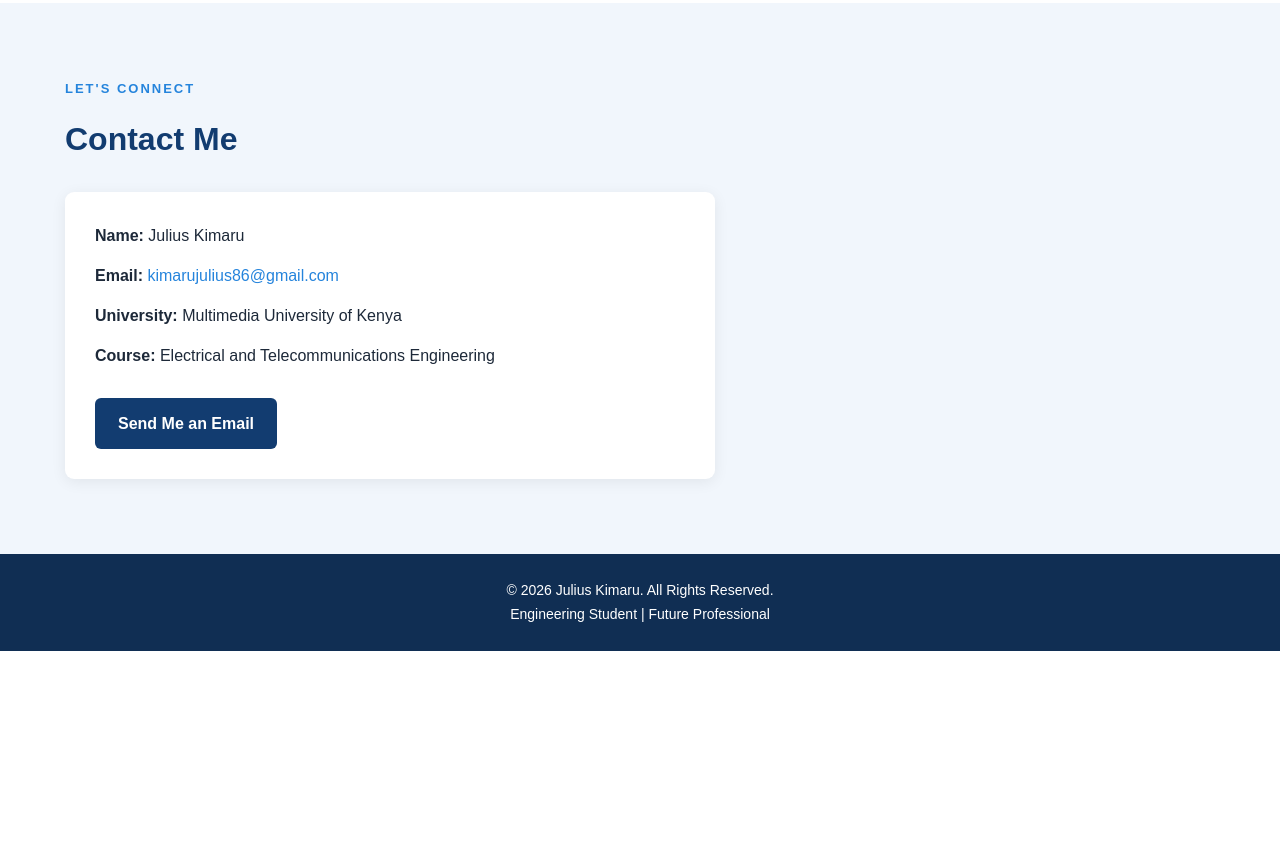
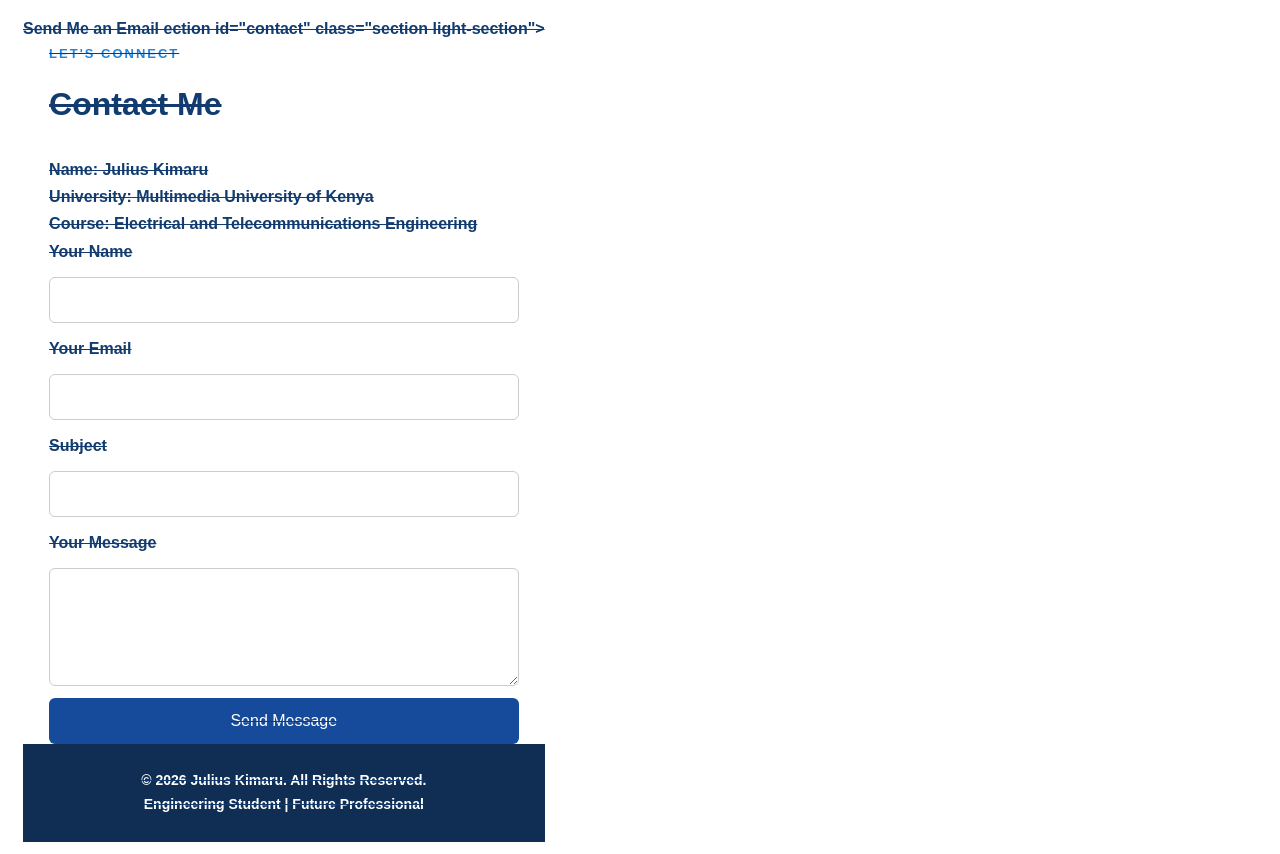
Before and after one commit to julius-kimaru/julius-kimaru.github.io, a plain HTML site: page index.html in a window 1280 px wide. Shown: the part 3344-4198 px from the top of the page. Before the commit the page ends 3995 px from the top, so only its background shows below. Drawn offline with Linux system fonts and the light colour scheme.

Commit message:
Add files via upload

```diff
--- a/index.html
+++ b/index.html
@@ -280,39 +280,42 @@
 
 
     <!-- CONTACT -->
-    <section id="contact" class="section light-section">
+   <s          class="btn primary-btn">
+                     Send Me an Email
+                </a>
+ection id="contact" class="section light-section">
         <div class="container">
 
             <p class="eyebrow">LET'S CONNECT</p>
             <h2 class="section-title">Contact Me</h2>
 
-            <div class="contact-card">
 
-                <p><strong>Name:</strong> Julius Kimaru</p>
+<div class="contact-card">
 
-                <p>
-                    <strong>Email:</strong>
-                    <a href="mailto:kimarujulius86@gmail.com">
-                        kimarujulius86@gmail.com
-                    </a>
-                </p>
+  <p><strong>Name:</strong> Julius Kimaru</p>
+  <p><strong>University:</strong> Multimedia University of Kenya</p>
+  <p><strong>Course:</strong> Electrical and Telecommunications Engineering</p>
 
-                <p>
-                    <strong>University:</strong>
-                    Multimedia University of Kenya
-                </p>
+  <form action="https://formspree.io/f/xyewdgjw" method="POST" class="contact-form">
 
-                <p>
-                    <strong>Course:</strong>
-                    Electrical and Telecommunications Engineering
-                </p>
+    <label for="name">Your Name</label>
+    <input type="text" id="name" name="name" required>
 
-                <a href="mailto:kimarujulius86@gmail.com"
-                    class="btn primary-btn">
-                    Send Me an Email
-                </a>
+    <label for="email">Your Email</label>
+    <input type="email" id="email" name="email" required>
 
-            </div>
+    <label for="subject">Subject</label>
+    <input type="text" id="subject" name="subject" required>
+
+    <label for="message">Your Message</label>
+    <textarea id="message" name="message" rows="5" required></textarea>
+
+    <button type="submit">Send Message</button>
+
+  </form>
+
+</div>
+
 
         </div>
     </section>
--- a/style.css
+++ b/style.css
@@ -357,31 +357,37 @@ a {
 
 /* CONTACT */
 
-.contact-card {
-    max-width: 650px;
-    background: white;
-    padding: 30px;
-    border-radius: 9px;
-    box-shadow: 0 3px 15px rgba(0,0,0,0.07);
+
+/* Contact form styling */
+.contact-form {
+  max-width: 600px;
+  display: flex;
+  flex-direction: column;
+  gap: 12px;
 }
 
-.contact-card p {
-    margin-bottom: 13px;
+.contact-form input,
+.contact-form textarea {
+  padding: 13px;
+  border: 1px solid #ccc;
+  border-radius: 6px;
+  font-size: 16px;
+  width: 100%;
+  box-sizing: border-box;
 }
 
-.contact-card a:not(.btn) {
-    color: #2584dc;
-    overflow-wrap: anywhere;
+.contact-form button {
+  background: #164b9b;
+  color: white;
+  padding: 14px;
+  border: none;
+  border-radius: 6px;
+  cursor: pointer;
+  font-size: 16px;
 }
 
-.contact-card .btn {
-    margin-top: 15px;
-    background: #123c70;
-    color: white;
-}
-
-.contact-card .btn:hover {
-    background: #246fbd;
+.contact-form button:hover {
+  background: #0d326b;
 }
 
 
```
